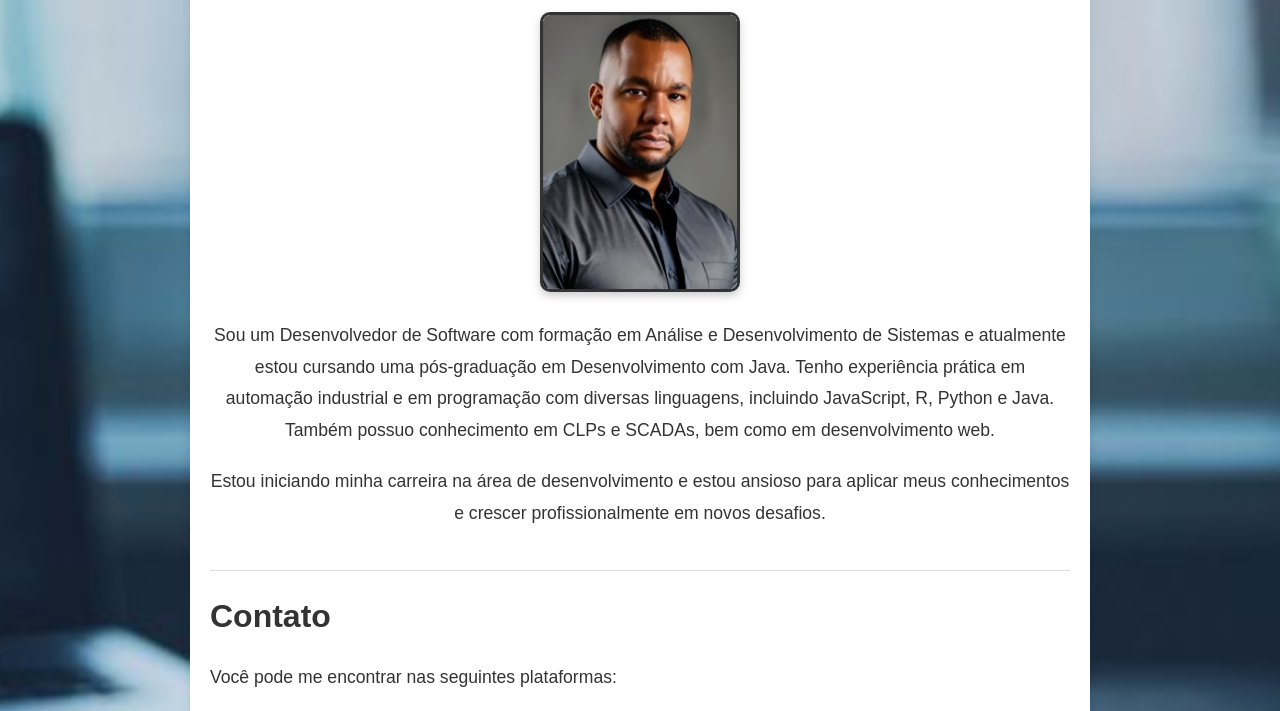
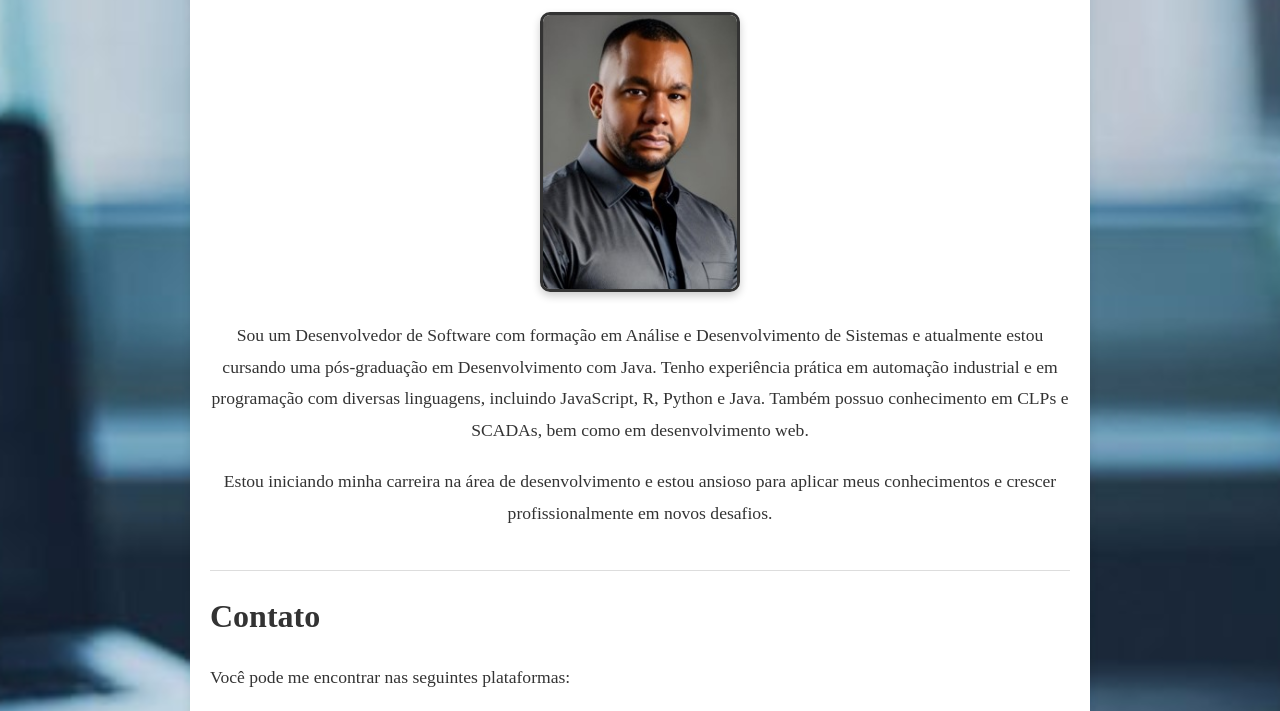
Before and after one commit to dtdutra/Portifolio_DT, a plain HTML site: page sobre-mim.html in a window 1280 px wide. Shown: the part 160-871 px from the top of the page. Drawn offline with Linux system fonts and the light colour scheme.

Commit message:
Update sobre-mim.html

```diff
--- a/sobre-mim.html
+++ b/sobre-mim.html
@@ -11,7 +11,7 @@
             margin: 0;
             padding: 0;
             box-sizing: border-box;
-            font-family: Arial, sans-serif;
+            font-family: Arial, #f4f4f4;
         }
 
         body {
```
